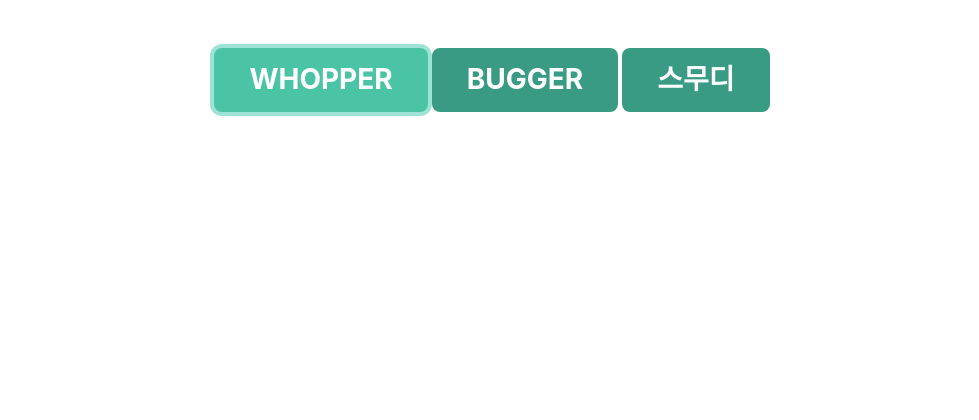
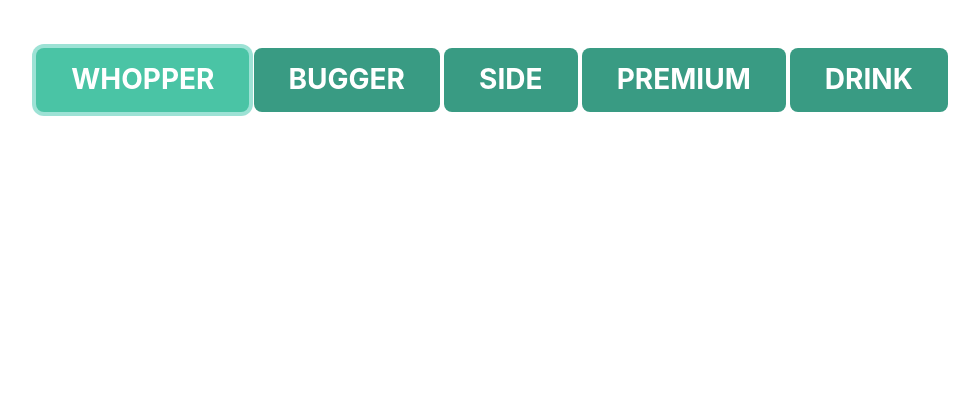
Before and after one commit to lixxce5017/cbnu_kioskAi, a Django app: page /young_order in a window 1280 px wide. Shown: the top 420 px of the page, without its empty margins (148-1127 px from the left). Run offline with Django 3.2, Linux system fonts and the light colour scheme; tables that the repository leaves empty hold one stand-in row (values such as "Sample post"); grey boxes marked "Sample" are stand-in pictures; some libraries are stand-ins or nearby versions.

Commit message:
다른 메뉴들도 탭 및 테스트메뉴 추가

```diff
--- a/CBNU_Kiosk_main/bugger/templates/bugger/young_order.html
+++ b/CBNU_Kiosk_main/bugger/templates/bugger/young_order.html
@@ -156,7 +156,7 @@
 
 <!--세트메뉴 변경 모달 창 css-->
 <style>
-    * {
+ * {
   padding:0;
   margin:0;
   box-sizing: border-box;
@@ -186,7 +186,7 @@
 
 #modalBody {
   width: 1000px;
-  height: 1000px;
+  height: 800px;
   padding: 30px 30px;
   margin: 0 auto;
   border: 1px solid #777;
@@ -213,8 +213,14 @@
             <li id="menu_type--bugger">
                 <h3 class="masthead-heading text-center text-uppercase text-white mb-0" style="pointer-events: none; ">bugger</h3>
             </li>
-            <li id="menu_type--smoothie">
-                <h3 class="masthead-heading text-center text-uppercase text-white mb-0" style="pointer-events: none; ">스무디</h3>
+            <li id="menu_type--side">
+                <h3 class="masthead-heading text-center text-uppercase text-white mb-0" style="pointer-events: none; ">side</h3>
+            </li>
+            <li id="menu_type--Premium">
+                <h3 class="masthead-heading text-center text-uppercase text-white mb-0" style="pointer-events: none; ">Premium</h3>
+            </li>
+            <li id="menu_type--drink">
+                <h3 class="masthead-heading text-center text-uppercase text-white mb-0" style="pointer-events: none; ">drink</h3>
             </li>
         </ul>
 
@@ -253,6 +259,7 @@
                             <div class="modal-body text-center pb-5">
                                 <div class="container">
                                     <div class="row justify-content-center">
+
                                         <div class="col-lg-8">
                                             <!-- Portfolio Modal - Title-->
                                             <h2 class="portfolio-modal-title text-secondary text-uppercase mb-0">{{menu.title}}</h2>
@@ -336,9 +343,8 @@
                                                 <div id="modalWrap">
                                                     <div id="modalBody">
                                                         <span id="closeBtn">&times;</span>
-                                                        <p>세트메뉴 변경.</p>
-                                                        <div class="row justify-content-center" id="menu_content--bugger" style="display: auto;">
-                                                        {% for menu in bugger_all %}
+                                                        <div class="row justify-content-center" id="menu_content--Whopper" style="display: auto;">
+                                                            {% for menu in Whopper_all %}
                                                             <div class="col-md-4 col mb-5">
                                                                 <div class="portfolio-item mx-auto" data-bs-toggle="modal" >
                                                                     <div class="portfolio-item-caption d-flex align-items-center justify-content-center h-50 w-50">
@@ -361,7 +367,6 @@
 
                                                                             </div>
                                                                         </div>
-
                                                                 </div>
                                                             </div>
                                                         {% endfor%}
@@ -378,8 +383,8 @@
             {% endfor %}
         </div>
 
-        <div class="row justify-content-center" id="menu_content--noncoffee" style="display: none;">
-            {% for menu in non_coffee_all %}
+        <div class="row justify-content-center" id="menu_content--drink" style="display: none;">
+            {% for menu in drink_all %}
                 <div class="col-md-4 col mb-5">
                     <div class="portfolio-item mx-auto" data-bs-toggle="modal" data-bs-target="#portfolioModal{{menu.id}}">
                         <div class="portfolio-item-caption d-flex align-items-center justify-content-center h-100 w-100">
@@ -434,23 +439,26 @@
                 </div>
             {% endfor %}
         </div>
-        <div class="row justify-content-center" id="menu_content--smoothie" style="display: none;">
-            {% for menu in smoothie_all %}
-                <div class="col-md-4 col mb-5">
+
+
+          <div class="row justify-content-center" id="menu_content--Premium" style="display: none;">
+            {% for menu in Premium_all %}
+                <div class="col-md-4 col">
                     <div class="portfolio-item mx-auto" data-bs-toggle="modal" data-bs-target="#portfolioModal{{menu.id}}">
                         <div class="portfolio-item-caption d-flex align-items-center justify-content-center h-100 w-100">
                             <div class="portfolio-item-caption-content text-center text-white"><i class="fas fa-plus fa-3x"></i></div>
                         </div>
                         <!-- Product image-->
-                        <img class="card-img-top" src="{{menu.image|fix_route|default:'https://dummyimage.com/450x300/dee2e6/6c757d.jpg'}}" alt="..." />
+                        <img class="card-img-top" id="{{menu.title}}--image" src="{{menu.image|fix_route|default:'https://dummyimage.com/450x300/dee2e6/6c757d.jpg'}}" alt="..." />
                         <!-- Product details-->
                         <div class="card-body p-4">
                             <div class="text-center">
-                                <!-- Product name-->
-                                <h4 class="fw-bolder">{{menu.title}}</h4>
-                                <!-- Product price-->
+
+                                <!-- Menu name-->
+                                <h3 class="fw-bolder">{{menu.title|fix_title|linebreaks}}</h3>
+                                <!-- Menu price-->
                                 <h4 class="fw-normal" id="{{menu.title}}--price">{{menu.price}} 원</h4>
-                                <!-- Product Calorie-->
+                                <!-- Menu Calorie-->
                                 <h5 class="fw-light text-muted">{{menu.calorie}} Kcal</h5>
 
                             </div>
@@ -458,7 +466,7 @@
 
                     </div>
                 </div>
-                <div class="portfolio-modal modal fade" id="portfolioModal{{menu.id}}" tabindex="-1" aria-labelledby="portfolioModal{{menu.id}}" aria-hidden="true">
+                <div class="portfolio-modal modal fade" id="portfolioModal{{menu.id}}" tabindex="2" aria-labelledby="portfolioModal{{menu.id}}" aria-hidden="true">
                     <div class="modal-dialog modal-xl">
                         <div class="modal-content">
                             <div class="modal-header border-0"><button class="btn-close" type="button" data-bs-dismiss="modal" aria-label="Close"></button></div>
@@ -466,21 +474,93 @@
                                 <div class="container">
                                     <div class="row justify-content-center">
                                         <div class="col-lg-8">
-                                            <!-- Portfolio Modal - Title-->
-                                            <h2 class="portfolio-modal-title text-secondary text-uppercase mb-0">{{menu.title}}</h2>
+
 
                                             <!-- Portfolio Modal - Image-->
                                             <img class="img-fluid rounded mb-5" src="{{menu.image|fix_route|default:'https://dummyimage.com/450x300/dee2e6/6c757d.jpg'}}" alt="..." />
-                                            <!-- Portfolio Modal - Text-->
-                                            <p class="mb-4">{{menu.desc}}</p>
-                                            <button class="btn btn-secondary btn-lg" data-bs-dismiss="modal">
-                                                <i class="fas fa-xmark fa-fw"></i>
-                                                뒤로 가기
-                                            </button>
-                                            <button class="btn btn-primary btn-lg" data-bs-dismiss="modal" id="addToCart--{{menu.title}}">
+
+                                            <div style="text-align: left;">
+                                                <!-- Portfolio Modal - Title-->
+                                                <h1 class="menu-modal-title text-secondary text-uppercase">{{menu.title}}</h1>
+                                                <h1 class="menu-modal-en-title text-secondary text-uppercase">{{menu.en_title|default:'치킨&새우'}}</h1><br>
+
+                                                <!-- Portfolio Modal - Text-->
+                                                <p class="mb-4 menu-modal-desc">{{menu.desc}}</p>
+                                            </div>
+                                            <button class="btn btn-in-modal btn-primary" data-bs-dismiss="modal" id="addToCart--{{menu.title}}">
                                                 <i class="fas fa-xmark fa-fw"></i>
                                                 장바구니 담기
                                             </button>
+                                            <div id="btnWrap">
+                                                <button typ="button" id="popupBtn">모달 팝업 띄우기</button>
+                                            </div>
+                                            <div id="modalWrap">
+                                            <div id="modalBody">
+                                              <span id="closeBtn">&times;</span>
+                                              <p>modal-popup 입니다.</p>
+                                            </div>
+                                            </div>
+                                        </div>
+                                    </div>
+                                </div>
+                            </div>
+                        </div>
+                    </div>
+                </div>
+            {% endfor %}
+        </div>
+
+        <div class="row justify-content-center" id="menu_content--side" style="display: none;">
+            {% for menu in side_all %}
+                <div class="col-md-4 col">
+                    <div class="portfolio-item mx-auto" data-bs-toggle="modal" data-bs-target="#portfolioModal{{menu.id}}">
+                        <div class="portfolio-item-caption d-flex align-items-center justify-content-center h-100 w-100">
+                            <div class="portfolio-item-caption-content text-center text-white"><i class="fas fa-plus fa-3x"></i></div>
+                        </div>
+                        <!-- Product image-->
+                        <img class="card-img-top" id="{{menu.title}}--image" src="{{menu.image|fix_route|default:'https://dummyimage.com/450x300/dee2e6/6c757d.jpg'}}" alt="..." />
+                        <!-- Product details-->
+                        <div class="card-body p-4">
+                            <div class="text-center">
+
+                                <!-- Menu name-->
+                                <h3 class="fw-bolder">{{menu.title|fix_title|linebreaks}}</h3>
+                                <!-- Menu price-->
+                                <h4 class="fw-normal" id="{{menu.title}}--price">{{menu.price}} 원</h4>
+                                <!-- Menu Calorie-->
+                                <h5 class="fw-light text-muted">{{menu.calorie}} Kcal</h5>
+
+                            </div>
+                        </div>
+
+                    </div>
+                </div>
+                <div class="portfolio-modal modal fade" id="portfolioModal{{menu.id}}" tabindex="0" aria-labelledby="portfolioModal{{menu.id}}" aria-hidden="true">
+                    <div class="modal-dialog modal-xl">
+                        <div class="modal-content">
+                            <div class="modal-header border-0"><button class="btn-close" type="button" data-bs-dismiss="modal" aria-label="Close"></button></div>
+                            <div class="modal-body text-center pb-5">
+                                <div class="container">
+                                    <div class="row justify-content-center">
+                                        <div class="col-lg-8">
+
+
+                                            <!-- Portfolio Modal - Image-->
+                                            <img class="img-fluid rounded mb-5" src="{{menu.image|fix_route|default:'https://dummyimage.com/450x300/dee2e6/6c757d.jpg'}}" alt="..." />
+
+                                            <div style="text-align: left;">
+                                                <!-- Portfolio Modal - Title-->
+                                                <h1 class="menu-modal-title text-secondary text-uppercase">{{menu.title}}</h1>
+                                                <h1 class="menu-modal-en-title text-secondary text-uppercase">{{menu.en_title|default:'프리미엄'}}</h1><br>
+
+                                                <!-- Portfolio Modal - Text-->
+                                                <p class="mb-4 menu-modal-desc">{{menu.desc}}</p>
+                                            </div>
+                                            <button class="btn btn-in-modal btn-primary" data-bs-dismiss="modal" id="addToCart--{{menu.title}}">
+                                                <i class="fas fa-xmark fa-fw"></i>
+                                                장바구니 담기
+                                            </button>
+
                                         </div>
                                     </div>
                                 </div>
@@ -699,6 +779,22 @@
         //세트메뉴
         let setMenuBtn = document.querySelectorAll('[id^=setMenuBtn]');
         const modal = document.getElementById('modalWrap');
+        const btn = document.getElementById('popupBtn');
+        const closeBtn = document.getElementById('closeBtn');
+
+            btn.onclick = function() {
+              modal.style.display = 'block';
+            }
+
+            closeBtn.onclick = function() {
+              modal.style.display = 'none';
+            }
+
+            window.onclick = function(event) {
+              if (event.target == modal) {
+                modal.style.display = "none";
+              }
+            }
 
         const setMenuBtnClickHandle = (e) => {
          e.preventDefault();
@@ -750,23 +846,7 @@
         setMenuBtnClickHandle(e);
     });
 }
-//세트메뉴 모달창
-const btn = document.getElementById('popupBtn');
-const closeBtn = document.getElementById('closeBtn');
 
-btn.onclick = function() {
-  modal.style.display = 'block';
-}
-
-closeBtn.onclick = function() {
-  modal.style.display = 'none';
-}
-
-window.onclick = function(event) {
-  if (event.target == modal) {
-    modal.style.display = "none";
-  }
-}
 
 
 
--- a/CBNU_Kiosk_main/bugger/views.py
+++ b/CBNU_Kiosk_main/bugger/views.py
@@ -89,6 +89,7 @@
                   'Premium_all': Menu.objects.filter(type__icontains="Premium"),
                   'side_all': Menu.objects.filter(type__icontains="side"),
                'drink_all': Menu.objects.filter(type__icontains="drink"),
+               'set_change_all': Menu.objects.filter(type__icontains="set_change"),
 
                   }
     print("시작 ",context,"context임")
```
